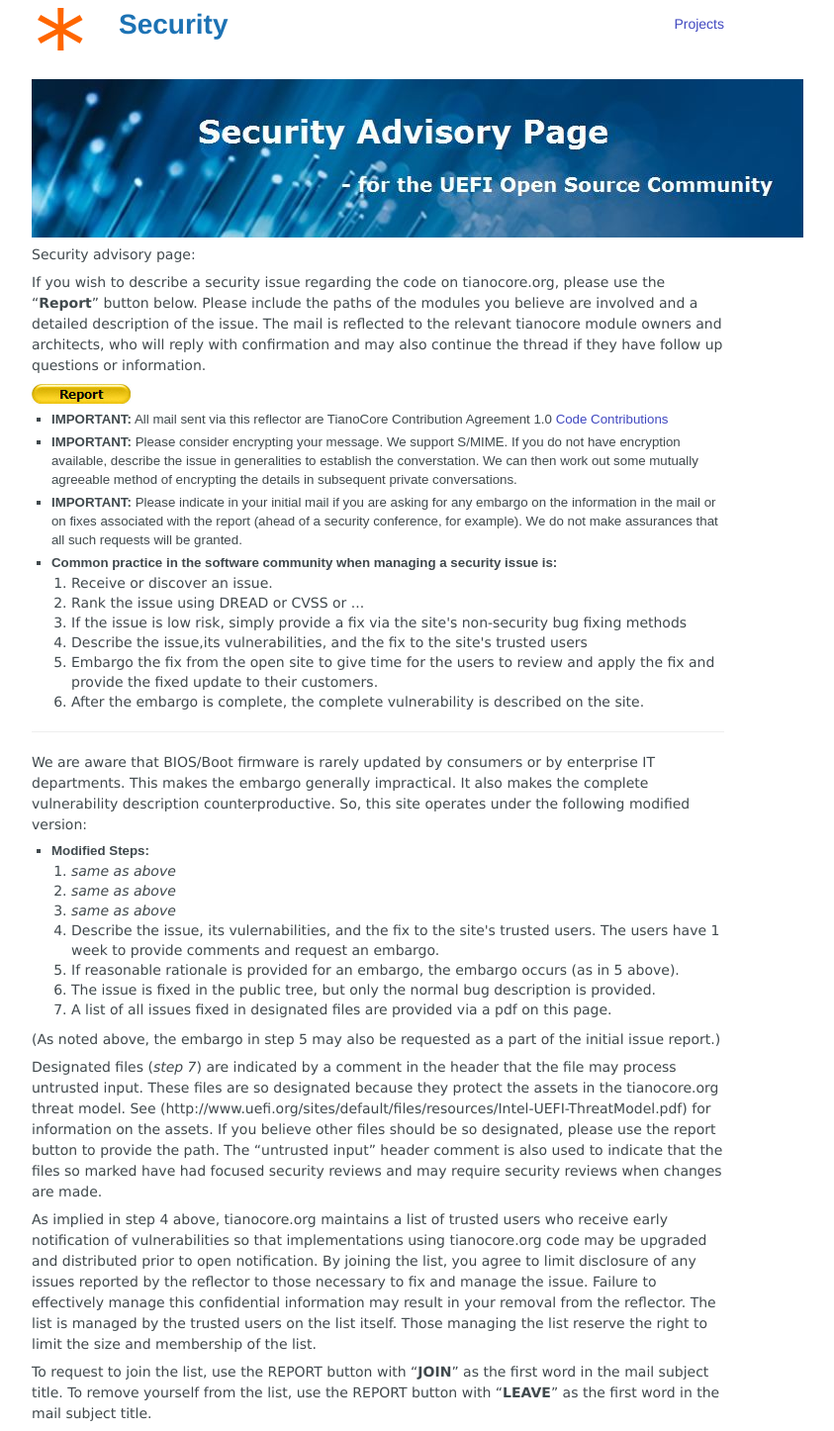
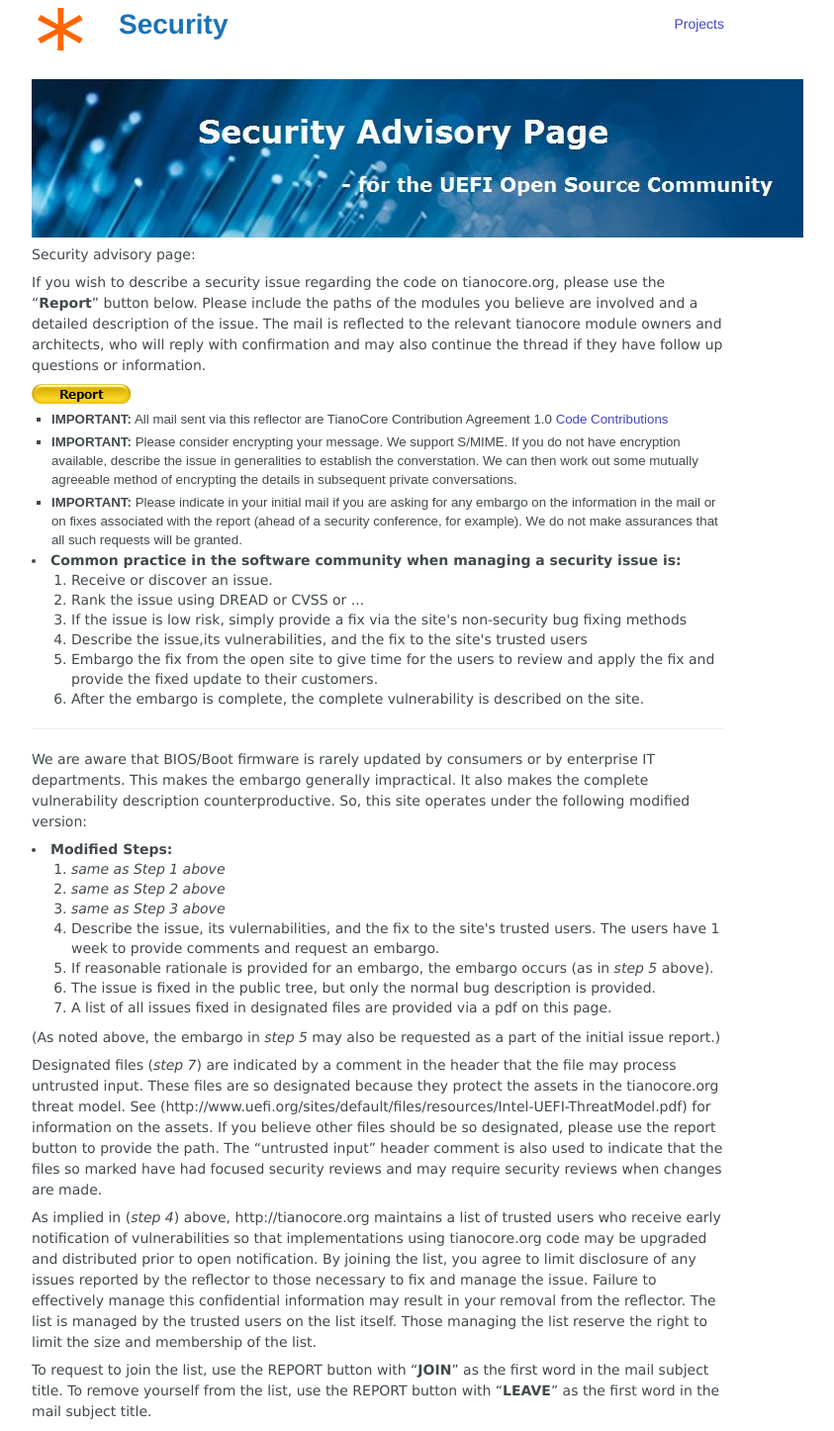
Before and after one commit to tianocore/tianocore.github.io, a Jekyll site: the page built from security/index.md, in a window 1280 px wide. Shown: the whole page at 99% size, without its empty margins (258-1101 px from the left). Built offline with Jekyll 4.4.1, drawn with Linux system fonts in a browser that asks for light colours; nearby versions of some CDN libraries.

Commit message:
Update index.md

```diff
--- a/security/index.md
+++ b/security/index.md
@@ -41,11 +41,10 @@ If you wish to describe a security issue regarding the code on tianocore.org, pl
 			</ul>
 
 
-<ul>
 <li><b>Common practice in the software community when managing a
 security issue is:</b>
 </li>
-</ul>
+
 <ol>
 <li>Receive or discover an issue. </li>
 <li>Rank the issue using DREAD or CVSS or ... </li>
@@ -64,22 +63,22 @@ described on the site. </li>
 
 We are aware that BIOS/Boot firmware is rarely updated by consumers or by enterprise IT departments. This makes the embargo generally impractical. It also makes the complete vulnerability description counterproductive. So, this site operates under the following modified version:
 
-<ul>
+
 <li><b>Modified Steps: </b>
 </li>
-</ul>
+
 <ol>
-<li><i>same as above</i> </li>
-<li><i>same as above</i> </li>
+<li><i>same as Step 1 above</i> </li>
+<li><i>same as Step 2 above</i> </li>
 
-<li><i>same as above</i> </li>
+<li><i>same as Step 3 above</i> </li>
 
 <li>Describe the issue, its vulernabilities, and the fix to the
 				site's trusted users. The users have 1 week to provide comments
 				and request an embargo. </li>
 
 <li>If reasonable rationale is provided for an embargo, the
-				embargo occurs (as in 5 above). </li>
+				embargo occurs (as in <i>step 5</i> above). </li>
 
 <li>The issue is fixed in the public tree, but only the normal
 				bug description is provided. </li>
@@ -87,10 +86,10 @@ We are aware that BIOS/Boot firmware is rarely updated by consumers or by enterp
 <li>A list of all issues fixed in designated files are provided
 				via a pdf on this page. </li>
 </ol>
-(As noted above, the embargo in step 5 may also be requested as a part of the initial issue report.)
+(As noted above, the embargo in <i>step 5</i> may also be requested as a part of the initial issue report.)
 
 Designated files (<i>step 7</i>) are indicated by a comment in the header that the file may process untrusted input. These files are so designated because they protect the assets in the tianocore.org threat model. See (http://www.uefi.org/sites/default/files/resources/Intel-UEFI-ThreatModel.pdf) for information on the assets. If you believe other files should be so designated, please use the report button to provide the path. The "untrusted input" header comment is also used to indicate that the files so marked have had focused security reviews and may require security reviews when changes are made.
 
-As implied in step 4 above, tianocore.org maintains a list of trusted users who receive early notification of vulnerabilities so that implementations using tianocore.org code may be upgraded and distributed prior to open notification. By joining the list, you agree to limit disclosure of any issues reported by the reflector to those necessary to fix and manage the issue. Failure to effectively manage this confidential information may result in your removal from the reflector. The list is managed by the trusted users on the list itself. Those managing the list reserve the right to limit the size and membership of the list.
+As implied in (<i>step 4</i>) above, http://tianocore.org maintains a list of trusted users who receive early notification of vulnerabilities so that implementations using tianocore.org code may be upgraded and distributed prior to open notification. By joining the list, you agree to limit disclosure of any issues reported by the reflector to those necessary to fix and manage the issue. Failure to effectively manage this confidential information may result in your removal from the reflector. The list is managed by the trusted users on the list itself. Those managing the list reserve the right to limit the size and membership of the list.
 
 To request to join the list, use the REPORT button with "<b>JOIN</b>" as the first word in the mail subject title. To remove yourself from the list, use the REPORT button with "<b>LEAVE</b>" as the first word in the mail subject title.
```
